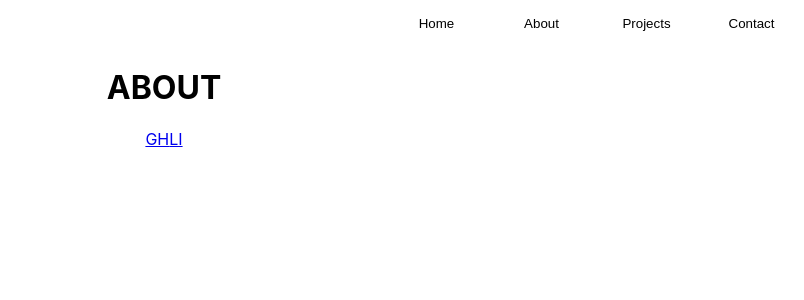
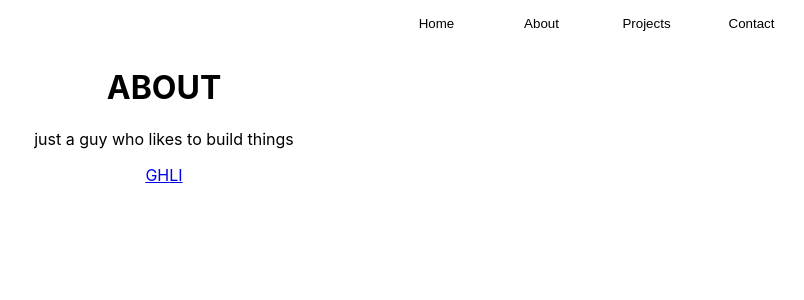
Before and after one commit to huntertread/huntertread.com, a React (Create React App) app: page / in a window 1280 px wide. Both pictures are taken after a click on the button "About". Shown: the top 300 px of the page, without its empty margins (476-1280 px from the left). Built offline with nearby package versions, Linux system fonts and the light colour scheme.

Commit message:
content updates

```diff
--- a/src/About/About.js
+++ b/src/About/About.js
@@ -5,6 +5,7 @@ const About = () => {
   return (
     <div className="about">
       <h1>ABOUT</h1>
+      <p>just a guy who likes to build things</p>
     </div>
   )
 }
--- a/src/App.js
+++ b/src/App.js
@@ -1,11 +1,11 @@
 import React, { useState } from 'react';
-import './App.css';
 import Header from './Header/Header'
 import Homepage from './Homepage/Homepage'
 import About from './About/About'
 import Projects from './Projects/Projects'
 import Contact from './Contact/Contact'
 import Footer from './Footer/Footer'
+import './App.css';
 
 const App = () => {
 
--- a/src/Contact/Contact.js
+++ b/src/Contact/Contact.js
@@ -5,6 +5,7 @@ const Contact = () => {
   return (
     <div className="contact">
       <h1>CONTACT</h1>
+      <p>email: huntertread at gmail</p>
     </div>
   )
 }
--- a/src/Header/Header.js
+++ b/src/Header/Header.js
@@ -2,6 +2,7 @@ import React from 'react'
 import './header.css'
 
 const Header = ({ setView }) => {
+
   return (
     <div className="header">
       <button onClick={() => setView('home')}>Home</button>
```
Also changed, not shown: public/manifest.json.
